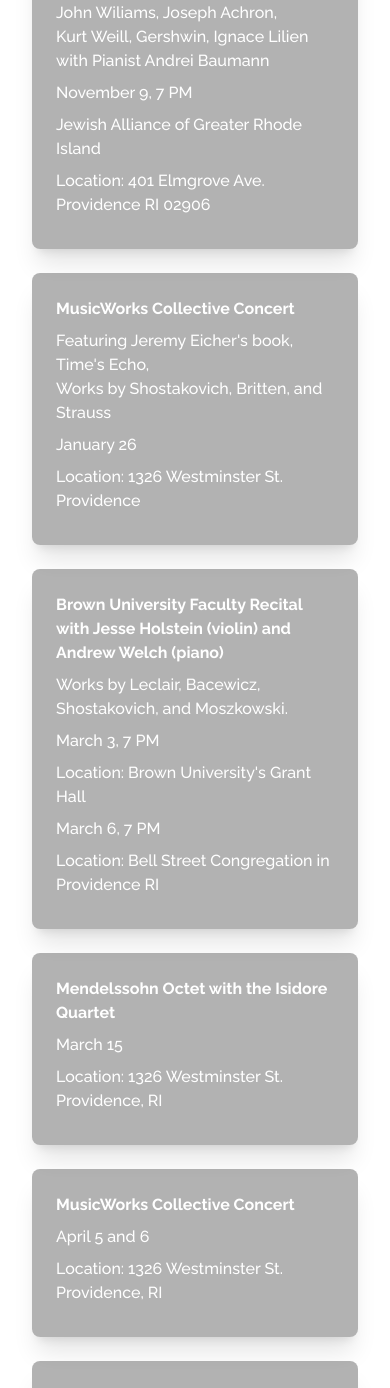
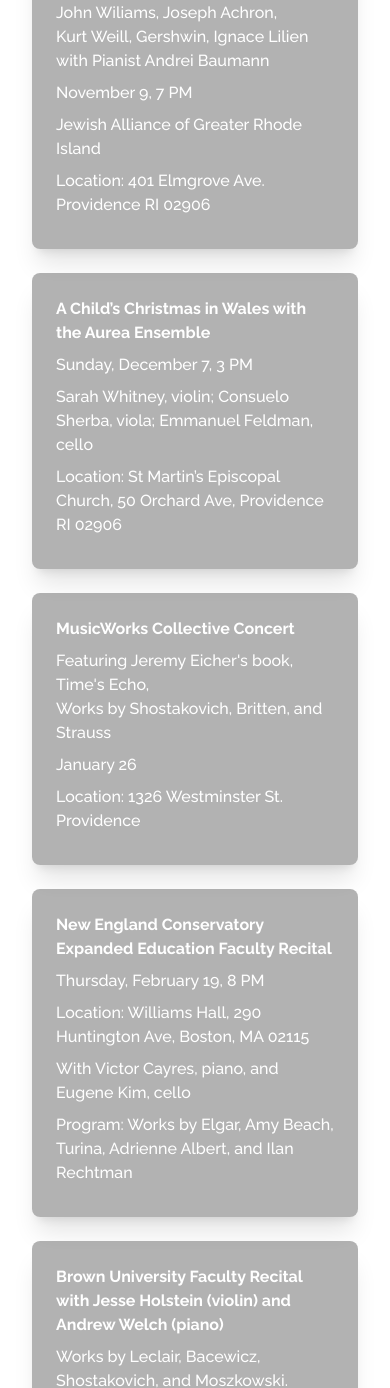
Before and after one commit to DanieleZils/next-trial, a Next.js app: page /upcoming-events in a window 390 px wide. Shown: the part 2823-4211 px from the top of the page. Built offline with nearby package versions, Linux system fonts and the light colour scheme.

Commit message:
added new events

```diff
--- a/app/upcoming-events/page.jsx
+++ b/app/upcoming-events/page.jsx
@@ -101,11 +101,25 @@ export default function UpcomingEvents() {
                         <p className='font-medium text-base pb-2'>Location: 401 Elmgrove Ave. Providence RI 02906</p>
                     </div>
                     <div className="bg-black bg-opacity-30 md:text-black text-white md:bg-transparent rounded-lg shadow-xl md:shadow-none p-6 md:p-0">
+                        <h3 className="font-bold pb-2">A Child’s Christmas in Wales with the Aurea Ensemble</h3>
+                        <p className='font-medium text-base pb-2'>Sunday, December 7, 3 PM</p>
+                        <p className='font-medium text-base pb-2'>Sarah Whitney, violin; Consuelo Sherba, viola; Emmanuel Feldman, cello</p>
+                        <p className='font-medium text-base pb-2'>Location: St Martin’s Episcopal Church, 50 Orchard Ave, Providence RI 02906</p>
+                    </div>
+                    <div className="bg-black bg-opacity-30 md:text-black text-white md:bg-transparent rounded-lg shadow-xl md:shadow-none p-6 md:p-0">
                         <h3 className="font-bold pb-2">MusicWorks Collective Concert</h3>
                         <p className='font-medium text-base pb-2'>Featuring Jeremy Eicher's book, Time's Echo,<br></br>
                         Works by Shostakovich, Britten, and Strauss</p>
                         <p className='font-medium text-base pb-2'>January 26 </p>
                         <p className='font-medium text-base pb-2'>Location: 1326 Westminster St. Providence</p>
+                    </div>
+
+                    <div className="bg-black bg-opacity-30 md:text-black text-white md:bg-transparent rounded-lg shadow-xl md:shadow-none p-6 md:p-0">
+                        <h3 className="font-bold pb-2">New England Conservatory Expanded Education Faculty Recital</h3>
+                        <p className='font-medium text-base pb-2'>Thursday, February 19, 8 PM</p>
+                        <p className='font-medium text-base pb-2'>Location: Williams Hall, 290 Huntington Ave, Boston, MA 02115</p>
+                        <p className='font-medium text-base pb-2'>With Victor Cayres, piano, and Eugene Kim, cello</p>
+                        <p className='font-medium text-base pb-2'>Program: Works by Elgar, Amy Beach, Turina, Adrienne Albert, and Ilan Rechtman</p>
                     </div>
 
                      <div className="bg-black bg-opacity-30 md:text-black text-white md:bg-transparent rounded-lg shadow-xl md:shadow-none p-6 md:p-0">
```
Also changed, not shown: 1 other file (tests, documents, lock files or other folders).
